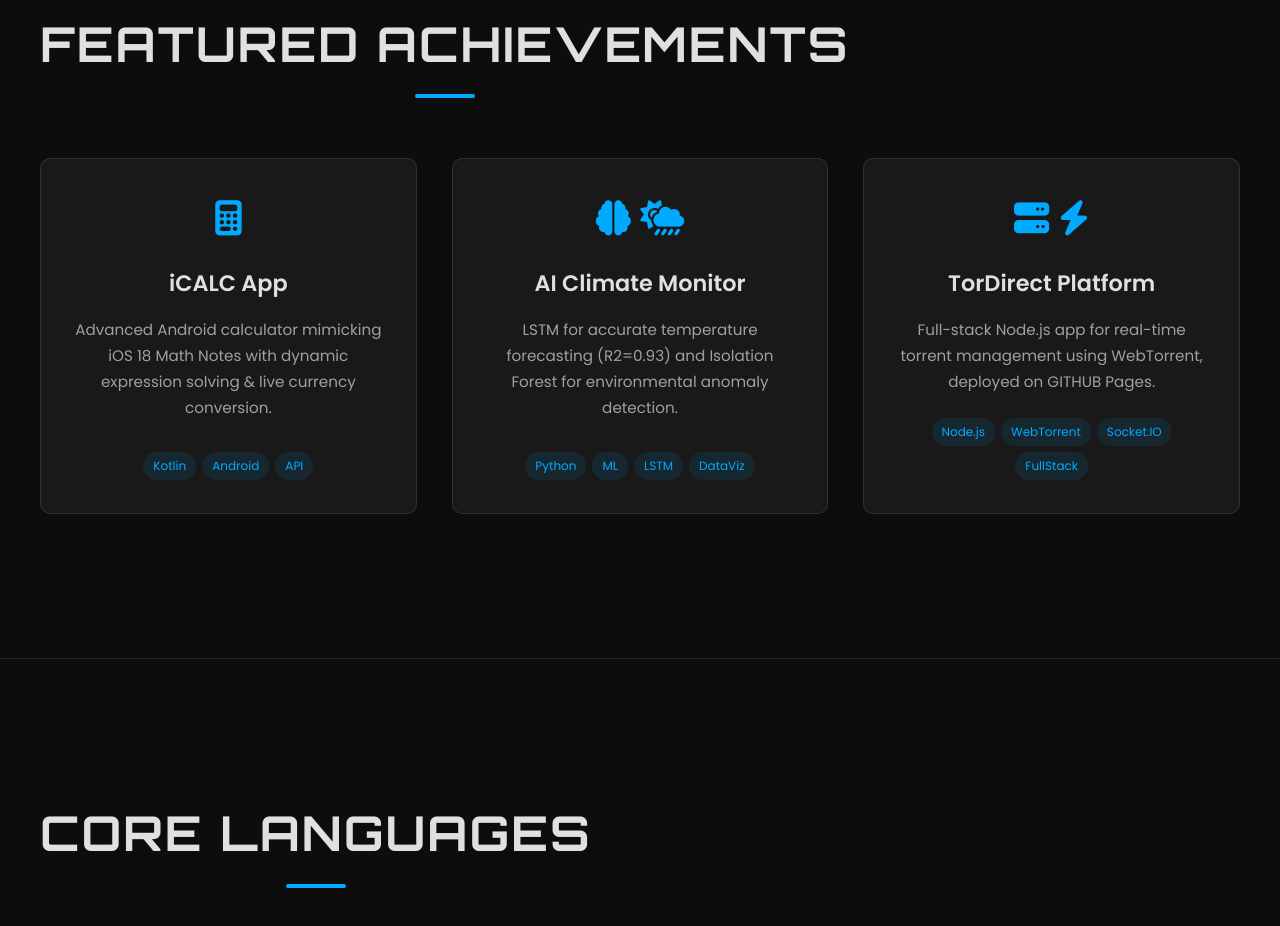
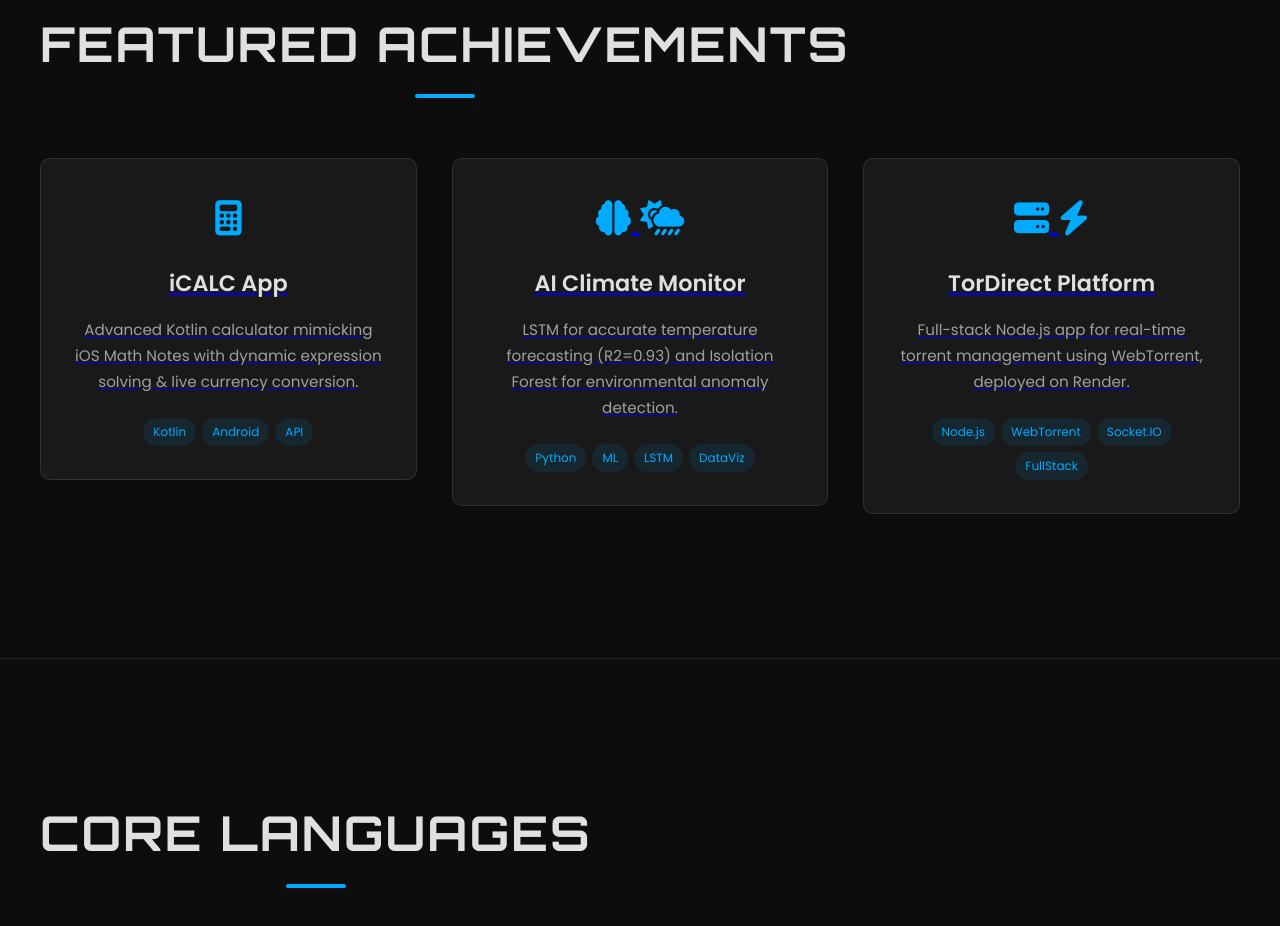
Before and after one commit to devilGamer5802/Portfolio-5802, a plain HTML site: page index.html in a window 1280 px wide. Shown: the part 1953-2879 px from the top of the page. Drawn offline with Linux system fonts and the light colour scheme.

Commit message:
Update index.html

```diff
--- a/index.html
+++ b/index.html
@@ -127,30 +127,43 @@
     <div class="section-content projects-content">
         <h2 class="section-title">Featured Achievements</h2>
         <div class="projects-grid">
+
             <!-- Project 1: iCALC -->
+            <!-- Wrap the entire card content in an anchor tag -->
+            <a href="https://github.com/devilGamer5802/iCALC" target="_blank" rel="noopener noreferrer" class="project-card-link" title="View iCALC App Project (Replace Link)">
                 <div class="project-card">
                     <div class="card-icon"><i class="fas fa-calculator"></i></div>
                     <h3>iCALC App</h3>
-                    <p>Advanced Android calculator mimicking iOS 18 Math Notes with dynamic expression solving & live currency conversion.</p>
+                    <p>Advanced Kotlin calculator mimicking iOS Math Notes with dynamic expression solving & live currency conversion.</p>
                     <div class="tags"><span>Kotlin</span><span>Android</span><span>API</span></div>
                 </div>
+            </a>
+
             <!-- Project 2: AI Climate Monitoring -->
+            <!-- Wrap the entire card content in an anchor tag -->
+            <a href="https://github.com/devilGamer5802/AI-Climate-Monitoring-and-Mitigation-System" target="_blank" rel="noopener noreferrer" class="project-card-link" title="View AI Climate Monitor Project (Replace Link)">
                  <div class="project-card">
                      <div class="card-icon"><i class="fas fa-brain"></i> <i class="fas fa-cloud-sun-rain"></i></div>
                     <h3>AI Climate Monitor</h3>
                     <p>LSTM for accurate temperature forecasting (R2=0.93) and Isolation Forest for environmental anomaly detection.</p>
                      <div class="tags"><span>Python</span><span>ML</span><span>LSTM</span><span>DataViz</span></div>
                 </div>
+            </a>
+
             <!-- Project 3: TorDirect -->
+            <!-- Wrap the entire card content in an anchor tag -->
+            <a href="https://github.com/devilGamer5802/TorDirect" target="_blank" rel="noopener noreferrer" class="project-card-link" title="View TorDirect Platform Project (Replace Link)">
                 <div class="project-card">
                     <div class="card-icon"><i class="fas fa-server"></i> <i class="fas fa-bolt"></i></div>
                     <h3>TorDirect Platform</h3>
-                    <p>Full-stack Node.js app for real-time torrent management using WebTorrent, deployed on GITHUB Pages.</p>
+                    <p>Full-stack Node.js app for real-time torrent management using WebTorrent, deployed on Render.</p>
                      <div class="tags"><span>Node.js</span><span>WebTorrent</span><span>Socket.IO</span><span>FullStack</span></div>
                 </div>
-            </div>
-        </div>
-    </section>
+            </a>
+
+        </div> <!-- End .projects-grid -->
+    </div> <!-- End .section-content -->
+</section> <!-- End #projects -->
 
     <!-- SECTION 4: SKILLS -->
     <section id="skills" class="fullscreen-section skills-section">
```
Lines whose indentation alone changed are shown as unchanged.
